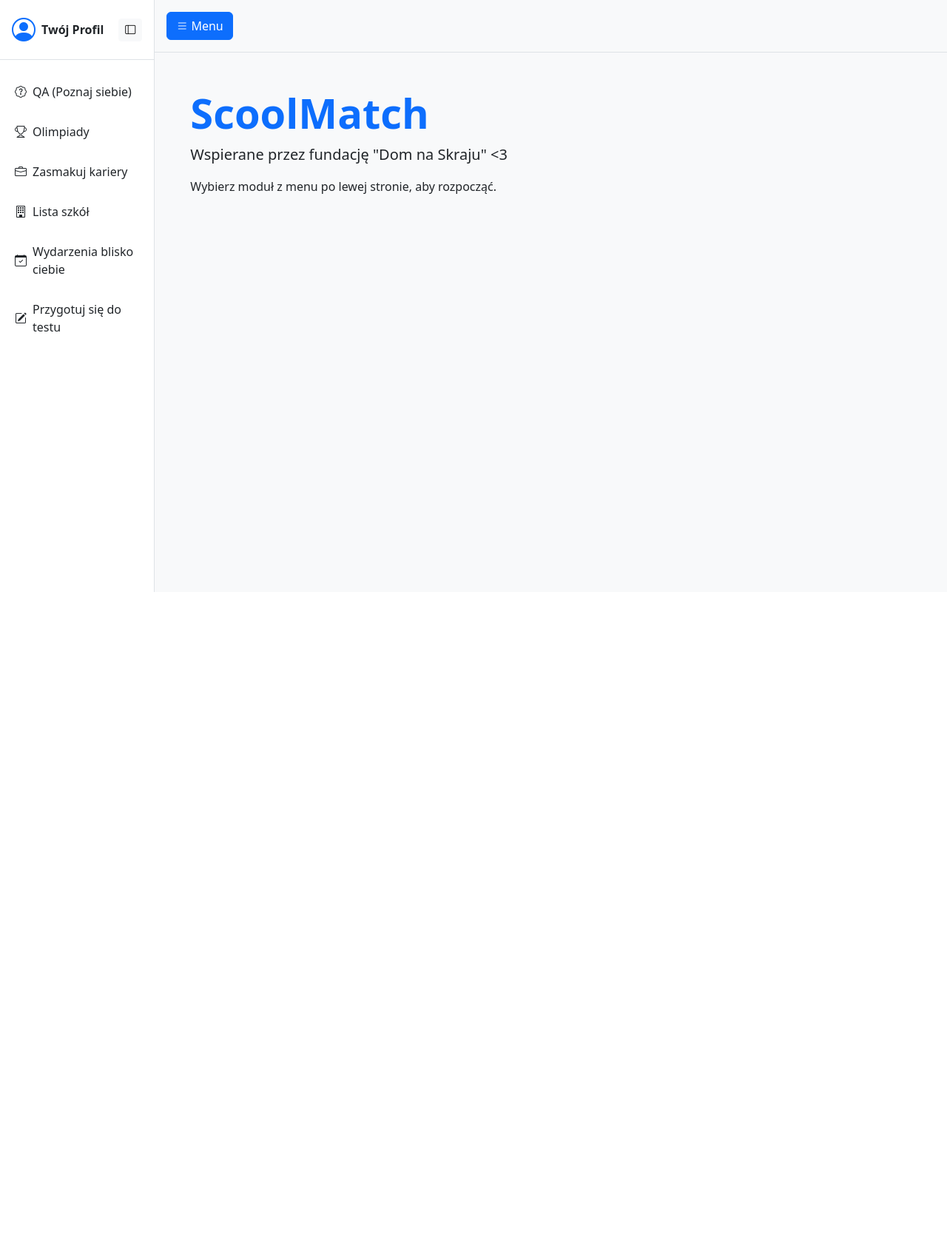
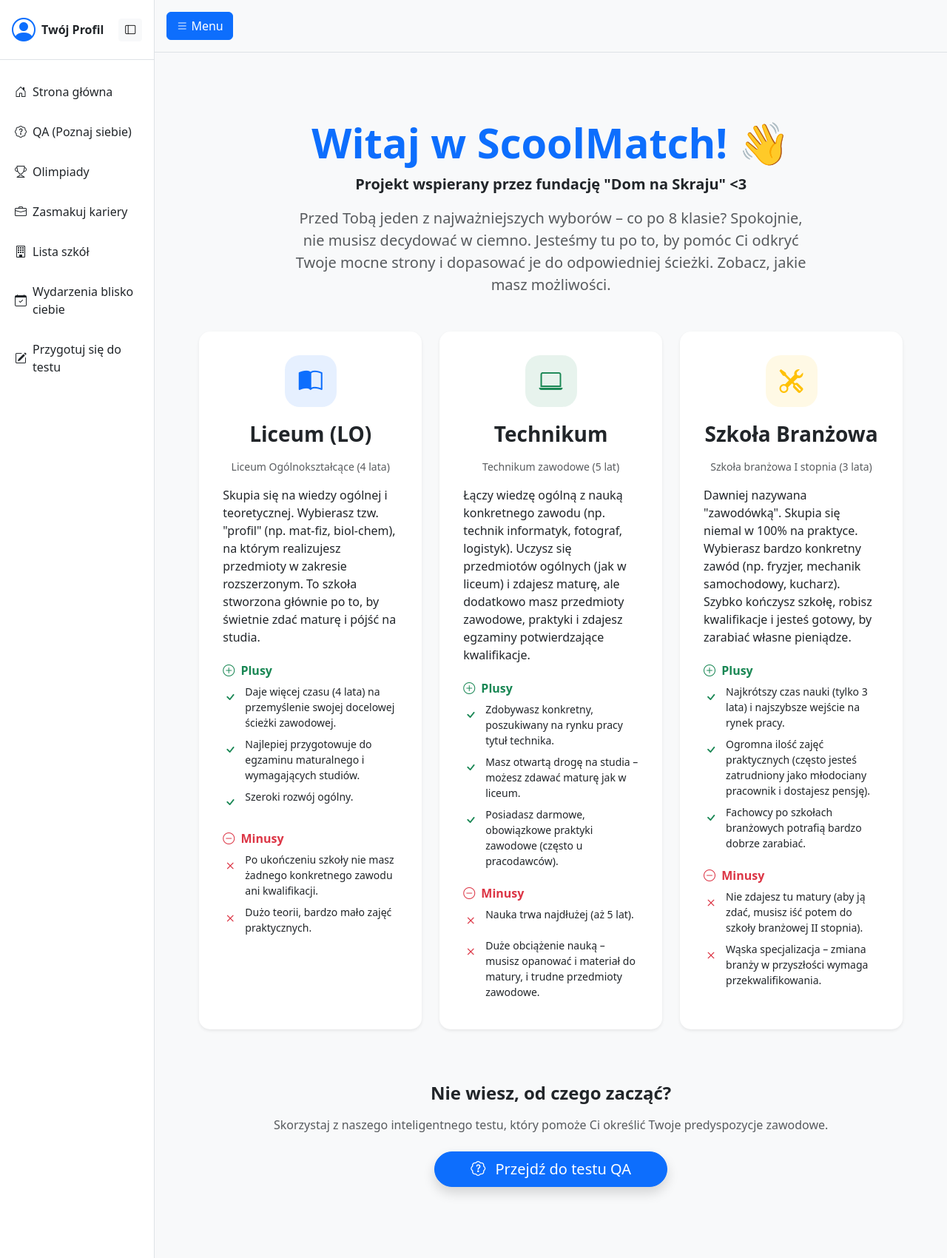
Before and after one commit to Paakallo/ScoolMatch, a Flask app: page / in a window 1280 px wide. Shown: the whole page at 74% size. Before the commit the page ends 800 px from the top, so only its background shows below. Run offline with Flask 3, Linux system fonts and the light colour scheme.

Commit message:
welcome_page

```diff
--- /dev/null
+++ b/website/templates/home.html
@@ -0,0 +1,149 @@
+<style>
+    .path-card {
+        transition: transform 0.3s ease, box-shadow 0.3s ease;
+        border-radius: 15px;
+        height: 100%;
+    }
+    .path-card:hover {
+        transform: translateY(-8px);
+        box-shadow: 0 1rem 3rem rgba(0,0,0,.175)!important;
+    }
+    .path-icon {
+        width: 70px;
+        height: 70px;
+        display: inline-flex;
+        align-items: center;
+        justify-content: center;
+        border-radius: 20px;
+        font-size: 2rem;
+        margin-bottom: 20px;
+    }
+    .pro-con-list {
+        list-style-type: none;
+        padding-left: 0;
+        margin-bottom: 0;
+    }
+    .pro-con-list li {
+        margin-bottom: 8px;
+        display: flex;
+        align-items: flex-start;
+    }
+    .pro-con-list i {
+        margin-top: 4px;
+        margin-right: 10px;
+    }
+</style>
+
+<div class="container py-4 pb-5">
+
+    <div class="text-center mb-5 mt-3">
+        <h1 class="display-4 fw-bold text-primary">Witaj w ScoolMatch! 👋</h1>
+        <p class="lead fw-semibold">Projekt wspierany przez fundację "Dom na Skraju" &lt;3</p>
+        <p class="fs-5 text-muted mt-3 mx-auto" style="max-width: 700px;">
+            Przed Tobą jeden z najważniejszych wyborów – co po 8 klasie? Spokojnie, nie musisz decydować w ciemno. Jesteśmy tu po to, by pomóc Ci odkryć Twoje mocne strony i dopasować je do odpowiedniej ścieżki. Zobacz, jakie masz możliwości.
+        </p>
+    </div>
+
+    <div class="row g-4">
+
+        <div class="col-lg-4">
+            <div class="card border-0 shadow-sm path-card p-3">
+                <div class="card-body">
+                    <div class="text-center">
+                        <div class="path-icon bg-primary bg-opacity-10 text-primary">
+                            <i class="bi bi-book-half"></i>
+                        </div>
+                        <h3 class="fw-bold mb-3">Liceum (LO)</h3>
+                        <p class="text-muted small">Liceum Ogólnokształcące (4 lata)</p>
+                    </div>
+                    <p class="mb-4">
+                        Skupia się na wiedzy ogólnej i teoretycznej. Wybierasz tzw. "profil" (np. mat-fiz, biol-chem), na którym realizujesz przedmioty w zakresie rozszerzonym. To szkoła stworzona głównie po to, by świetnie zdać maturę i pójść na studia.
+                    </p>
+
+                    <h6 class="fw-bold text-success"><i class="bi bi-plus-circle me-1"></i> Plusy</h6>
+                    <ul class="pro-con-list small mb-3">
+                        <li><i class="bi bi-check text-success fs-5"></i> Daje więcej czasu (4 lata) na przemyślenie swojej docelowej ścieżki zawodowej.</li>
+                        <li><i class="bi bi-check text-success fs-5"></i> Najlepiej przygotowuje do egzaminu maturalnego i wymagających studiów.</li>
+                        <li><i class="bi bi-check text-success fs-5"></i> Szeroki rozwój ogólny.</li>
+                    </ul>
+
+                    <h6 class="fw-bold text-danger mt-4"><i class="bi bi-dash-circle me-1"></i> Minusy</h6>
+                    <ul class="pro-con-list small">
+                        <li><i class="bi bi-x text-danger fs-5"></i> Po ukończeniu szkoły nie masz żadnego konkretnego zawodu ani kwalifikacji.</li>
+                        <li><i class="bi bi-x text-danger fs-5"></i> Dużo teorii, bardzo mało zajęć praktycznych.</li>
+                    </ul>
+                </div>
+            </div>
+        </div>
+
+        <div class="col-lg-4">
+            <div class="card border-0 shadow-sm path-card p-3">
+                <div class="card-body">
+                    <div class="text-center">
+                        <div class="path-icon bg-success bg-opacity-10 text-success">
+                            <i class="bi bi-laptop"></i>
+                        </div>
+                        <h3 class="fw-bold mb-3">Technikum</h3>
+                        <p class="text-muted small">Technikum zawodowe (5 lat)</p>
+                    </div>
+                    <p class="mb-4">
+                        Łączy wiedzę ogólną z nauką konkretnego zawodu (np. technik informatyk, fotograf, logistyk). Uczysz się przedmiotów ogólnych (jak w liceum) i zdajesz maturę, ale dodatkowo masz przedmioty zawodowe, praktyki i zdajesz egzaminy potwierdzające kwalifikacje.
+                    </p>
+
+                    <h6 class="fw-bold text-success"><i class="bi bi-plus-circle me-1"></i> Plusy</h6>
+                    <ul class="pro-con-list small mb-3">
+                        <li><i class="bi bi-check text-success fs-5"></i> Zdobywasz konkretny, poszukiwany na rynku pracy tytuł technika.</li>
+                        <li><i class="bi bi-check text-success fs-5"></i> Masz otwartą drogę na studia – możesz zdawać maturę jak w liceum.</li>
+                        <li><i class="bi bi-check text-success fs-5"></i> Posiadasz darmowe, obowiązkowe praktyki zawodowe (często u pracodawców).</li>
+                    </ul>
+
+                    <h6 class="fw-bold text-danger mt-4"><i class="bi bi-dash-circle me-1"></i> Minusy</h6>
+                    <ul class="pro-con-list small">
+                        <li><i class="bi bi-x text-danger fs-5"></i> Nauka trwa najdłużej (aż 5 lat).</li>
+                        <li><i class="bi bi-x text-danger fs-5"></i> Duże obciążenie nauką – musisz opanować i materiał do matury, i trudne przedmioty zawodowe.</li>
+                    </ul>
+                </div>
+            </div>
+        </div>
+
+        <div class="col-lg-4">
+            <div class="card border-0 shadow-sm path-card p-3">
+                <div class="card-body">
+                    <div class="text-center">
+                        <div class="path-icon bg-warning bg-opacity-10 text-warning">
+                            <i class="bi bi-tools"></i>
+                        </div>
+                        <h3 class="fw-bold mb-3">Szkoła Branżowa</h3>
+                        <p class="text-muted small">Szkoła branżowa I stopnia (3 lata)</p>
+                    </div>
+                    <p class="mb-4">
+                        Dawniej nazywana "zawodówką". Skupia się niemal w 100% na praktyce. Wybierasz bardzo konkretny zawód (np. fryzjer, mechanik samochodowy, kucharz). Szybko kończysz szkołę, robisz kwalifikacje i jesteś gotowy, by zarabiać własne pieniądze.
+                    </p>
+
+                    <h6 class="fw-bold text-success"><i class="bi bi-plus-circle me-1"></i> Plusy</h6>
+                    <ul class="pro-con-list small mb-3">
+                        <li><i class="bi bi-check text-success fs-5"></i> Najkrótszy czas nauki (tylko 3 lata) i najszybsze wejście na rynek pracy.</li>
+                        <li><i class="bi bi-check text-success fs-5"></i> Ogromna ilość zajęć praktycznych (często jesteś zatrudniony jako młodociany pracownik i dostajesz pensję).</li>
+                        <li><i class="bi bi-check text-success fs-5"></i> Fachowcy po szkołach branżowych potrafią bardzo dobrze zarabiać.</li>
+                    </ul>
+
+                    <h6 class="fw-bold text-danger mt-4"><i class="bi bi-dash-circle me-1"></i> Minusy</h6>
+                    <ul class="pro-con-list small">
+                        <li><i class="bi bi-x text-danger fs-5"></i> Nie zdajesz tu matury (aby ją zdać, musisz iść potem do szkoły branżowej II stopnia).</li>
+                        <li><i class="bi bi-x text-danger fs-5"></i> Wąska specjalizacja – zmiana branży w przyszłości wymaga przekwalifikowania.</li>
+                    </ul>
+                </div>
+            </div>
+        </div>
+
+    </div>
+
+    <div class="text-center mt-5 pt-4">
+        <h4 class="fw-bold mb-3">Nie wiesz, od czego zacząć?</h4>
+        <p class="text-muted mb-4">Skorzystaj z naszego inteligentnego testu, który pomoże Ci określić Twoje predyspozycje zawodowe.</p>
+        <button class="btn btn-primary btn-lg rounded-pill px-5 shadow" onclick="document.querySelector('[data-module=\'QA.html\']').click()">
+            <i class="bi bi-patch-question me-2"></i> Przejdź do testu QA
+        </button>
+    </div>
+
+</div>
--- a/website/templates/index.html
+++ b/website/templates/index.html
@@ -62,6 +62,9 @@
 
 
             <div class="list-group list-group-flush mt-3">
+                <a href="#" class="list-group-item list-group-item-action d-flex align-items-center module-link" data-module="home.html">
+                    <i class="bi bi-house-door me-2"></i> Strona główna
+                </a>
                 <a href="#" class="list-group-item list-group-item-action d-flex align-items-center module-link" data-module="QA.html">
                     <i class="bi bi-patch-question me-2"></i> QA (Poznaj siebie)
                 </a>
@@ -163,6 +166,12 @@
                 oldScript.parentNode.replaceChild(newScript, oldScript);
             });
         }
+
+        window.addEventListener('DOMContentLoaded', () => {
+            // Upewnij się, że nazwałeś plik z powitaniem "home.html"
+            loadModule('home.html');
+        });
+
     </script>
 </body>
 </html>
```
